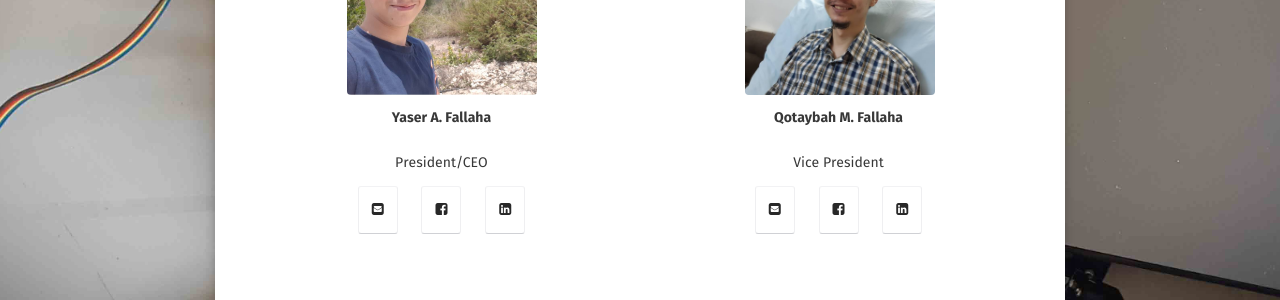
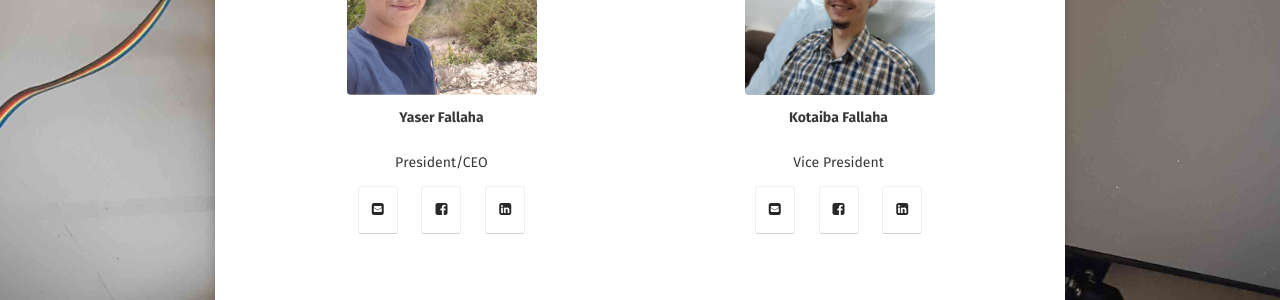
Before and after one commit to Fursaa/fursaa.github.io, a Jekyll site: the page built from team/index.html, in a window 1280 px wide. Shown: the part 394-694 px from the top of the page. Built offline with Jekyll 4.4.1, drawn with Linux system fonts in a browser that asks for light colours; some web fonts are replaced.

Commit message:
Update index.html

```diff
--- a/team/index.html
+++ b/team/index.html
@@ -10,7 +10,7 @@
             <img style="width:190px;height:190px;" src="{{ site.url }}/assets/img/yaser.jpg">
             <div style="text-align: center;">
                 <div>
-                    <h4 class="title">Yaser A. Fallaha</h4>
+                    <h4 class="title">Yaser Fallaha</h4>
                     <span>President/CEO</span>
                 </div>
                 <a class="social-btn" href="mailto:yaser.fallaha%40automata4.com" rel="noopener noreferrer"><i class="fa fa-fw fa-envelope-square"></i></a>
@@ -24,12 +24,12 @@
             <img style="width:190px;height:190px;" src="{{ site.url }}/assets/img/qotaybah.jpg">
             <div style="text-align: center;">
                 <div>
-                    <h4 class="title">Qotaybah M. Fallaha</h4>
+                    <h4 class="title">Kotaiba Fallaha</h4>
                     <span>Vice President</span>
                 </div>
-                <a class="social-btn" href="mailto:qotaybah.fallaha%40automata4.com" rel="noopener noreferrer"><i class="fa fa-fw fa-envelope-square"></i></a>
-                <a class="social-btn" href="http://facebook.com/qotaybah.fallaha" target="_blank" rel="noopener noreferrer"><i class="fa fa-fw fa-facebook-square"></i></a>
-                <a class="social-btn" href="http://linkedin.com/in/qotaybah-fallaha" target="_blank" rel="noopener noreferrer"><i class="fa fa-fw fa-linkedin-square"></i></a>
+                <a class="social-btn" href="mailto:kotaiba.fallaha%40gmail.com" rel="noopener noreferrer"><i class="fa fa-fw fa-envelope-square"></i></a>
+                <a class="social-btn" href="http://facebook.com/kotaiba.fallaha" target="_blank" rel="noopener noreferrer"><i class="fa fa-fw fa-facebook-square"></i></a>
+                <a class="social-btn" href="http://linkedin.com/in/kotaiba-fallaha" target="_blank" rel="noopener noreferrer"><i class="fa fa-fw fa-linkedin-square"></i></a>
             </div>
         </div>
     </div>
```
